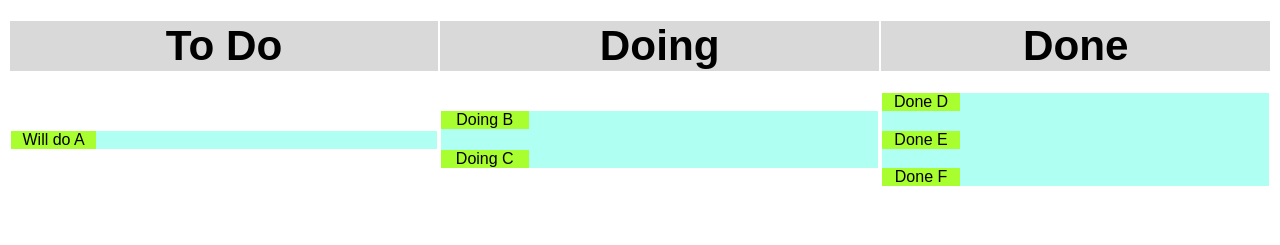
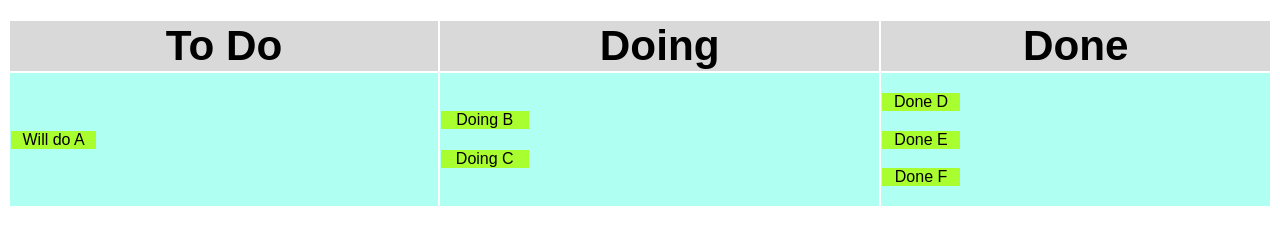
Before and after one commit to arhh/task-keeper, a plain HTML site: page index.html in a window 1280 px wide. Shown: the part 61-306 px from the top of the page. Drawn offline with Linux system fonts and the light colour scheme.

Commit message:
Move colour of swim lane from list to table row

```diff
--- a/style.css
+++ b/style.css
@@ -12,9 +12,12 @@ th {
     background-color: #d9d9d9;
 }
 
+tr {
+    background-color: #b0fff3;
+}
+
 ul {
     list-style-type: none;
-    background-color: #b0fff3;
     padding: 0;
 }
 
```
